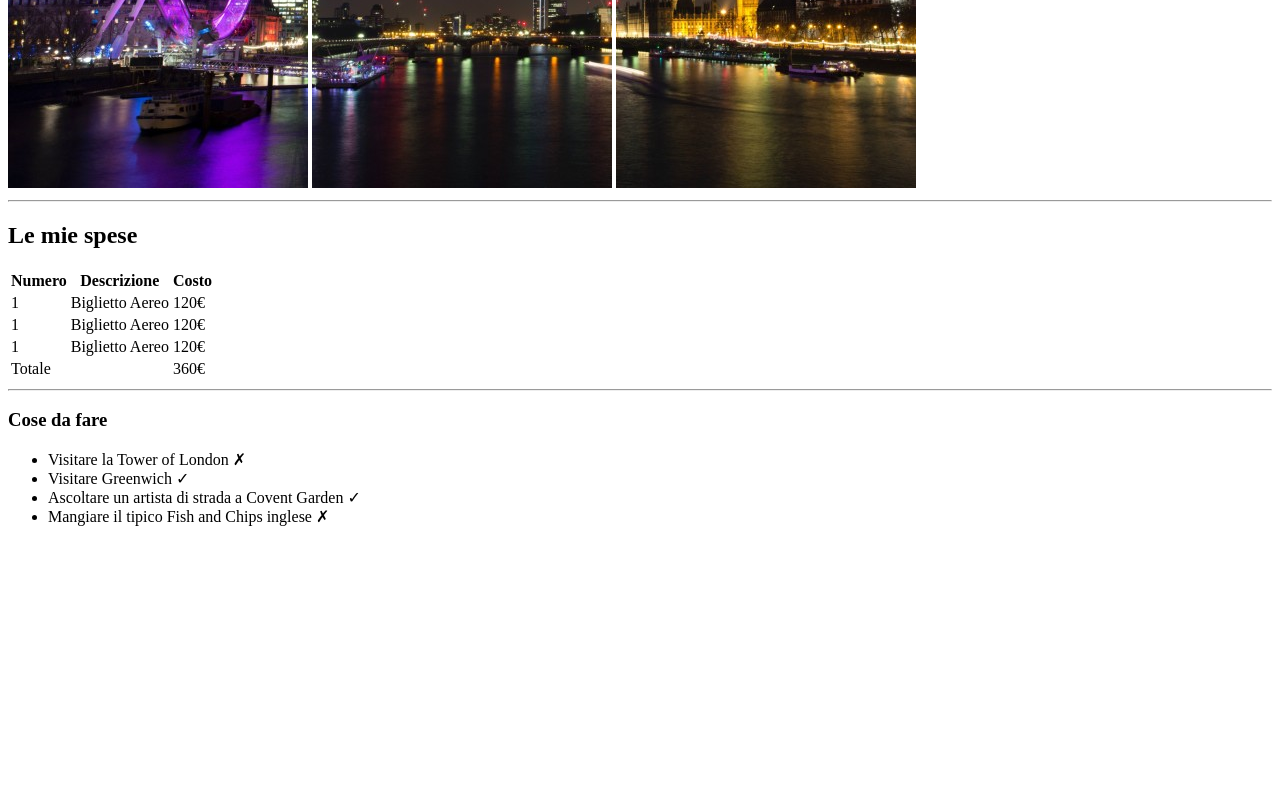
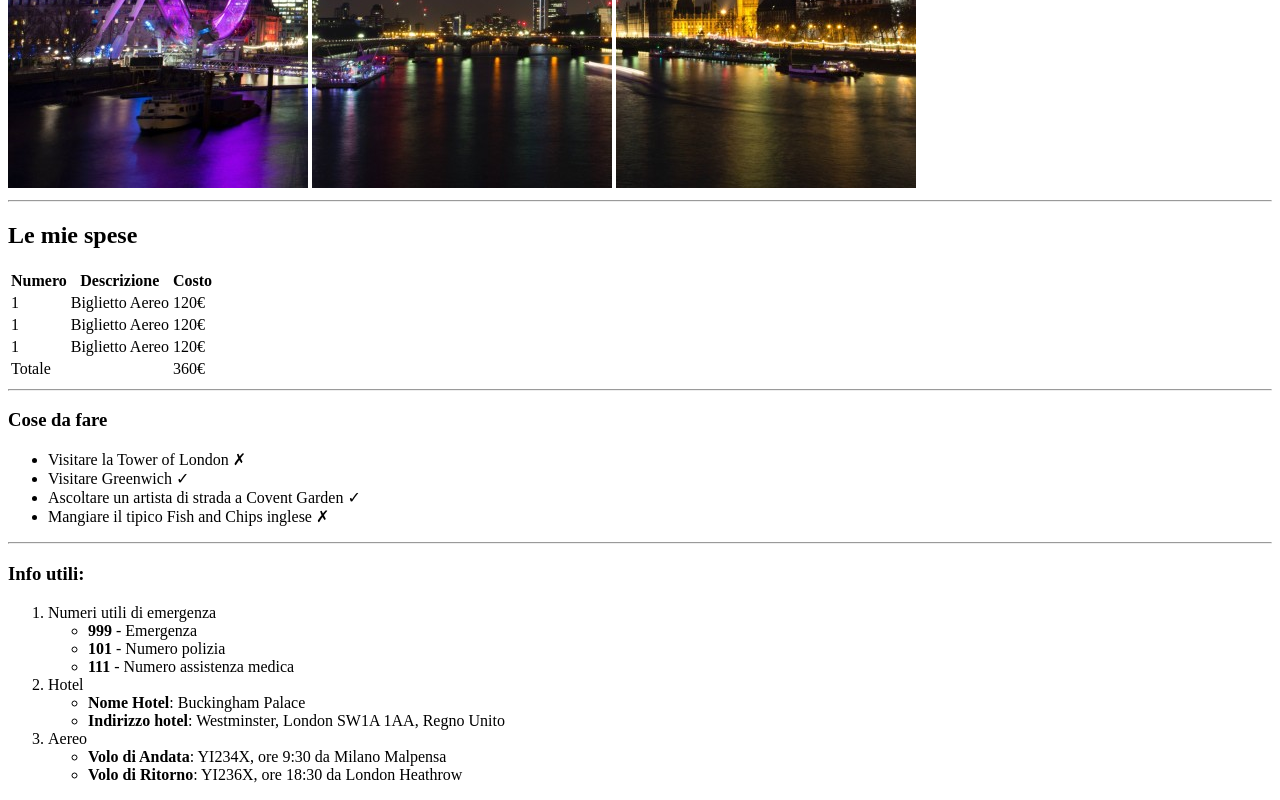
Before and after one commit to cioby09/html-london-trip, a plain HTML site: page index.html in a window 1280 px wide. Shown: the part 492-1292 px from the top of the page. Before the commit the page ends 1034 px from the top, so only its background shows below. Drawn offline with Linux system fonts and the light colour scheme.

Commit message:
Add third section: title and ordered list

```diff
--- a/index.html
+++ b/index.html
@@ -96,6 +96,51 @@
             <!-- /Unordered list -->
         </section>
         <!-- /Second section -->
+
+        <hr>
+
+        <!-- Third section -->
+        <section>
+            <!-- Title -->
+            <h3>Info utili:</h3>
+            <!-- /Title -->
+
+            <!-- Ordered list -->
+            <ol>
+                <!-- First item -->
+                <li>
+                    Numeri utili di emergenza
+                    <ul>
+                        <li><strong>999</strong> - Emergenza</li>
+                        <li><strong>101</strong> - Numero polizia</li>
+                        <li><strong>111</strong> - Numero assistenza medica</li>
+                    </ul>
+                </li>
+                <!-- /First item -->
+
+                <!-- Second item -->
+                <li>
+                    Hotel
+                    <ul>
+                        <li><strong>Nome Hotel</strong>: Buckingham Palace</li>
+                        <li><strong>Indirizzo hotel</strong>: Westminster, London SW1A 1AA, Regno Unito</li>
+                    </ul>
+                </li>
+                <!-- /Second item -->
+
+                <!-- Third item -->
+                <li>
+                    Aereo
+                    <ul>
+                        <li><strong>Volo di Andata</strong>: YI234X, ore 9:30 da Milano Malpensa</li>
+                        <li><strong>Volo di Ritorno</strong>: YI236X, ore 18:30 da London Heathrow</li>
+                    </ul>
+                </li>
+                <!-- /Third item -->
+            </ol>
+            <!-- /Ordered list -->
+        </section>
+        <!-- /Third section -->
     </main>
     <!-- /Main -->
 
```
